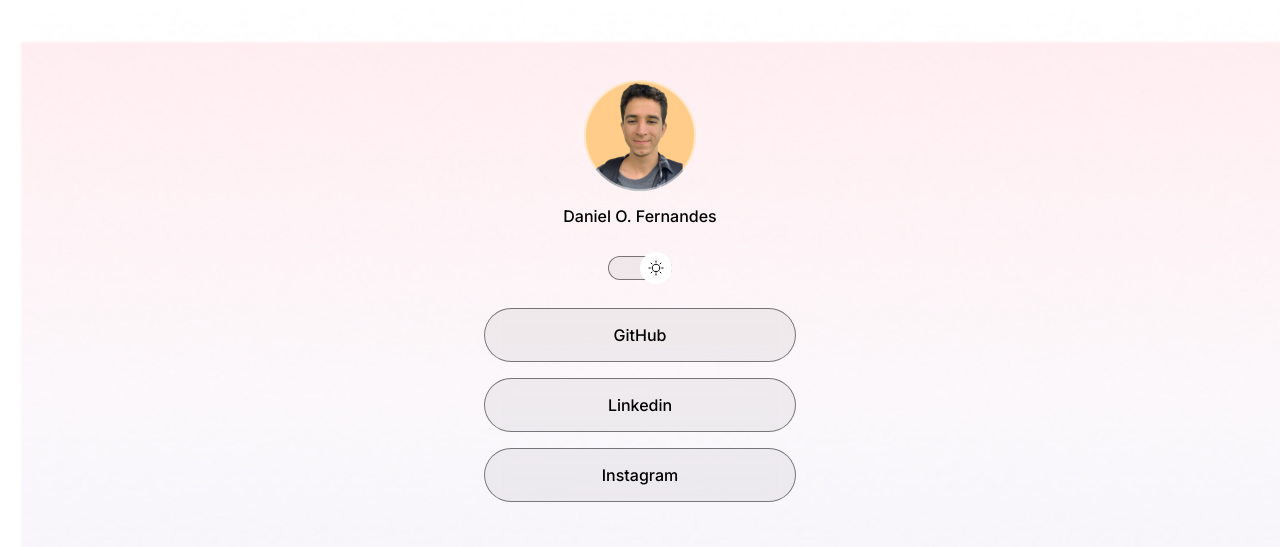
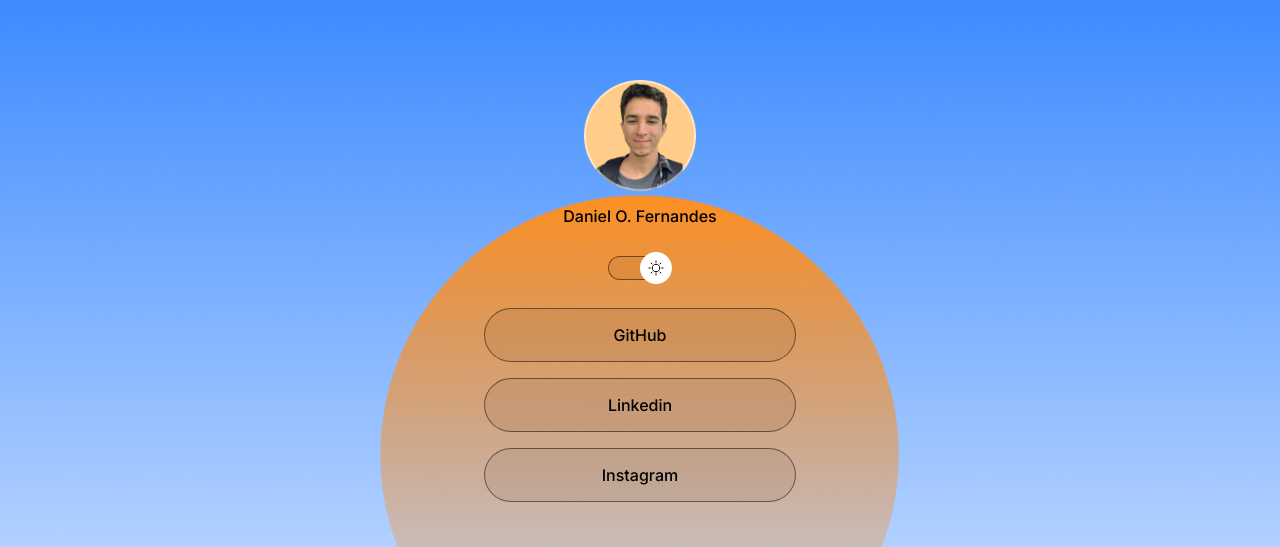
Before and after one commit to Danieu1/My_linktree, a plain HTML site: page index.html in a window 1280 px wide. Shown: the top 547 px of the page. Drawn offline with nearby package versions, Linux system fonts and the light colour scheme.

Commit message:
mudando o background baseado no media queries

```diff
--- a/style.css
+++ b/style.css
@@ -5,7 +5,7 @@
 }
 :root {
   --text-color: white;
-    --bg-url:  url(./assets/mobile_ligth.png);
+  --bg-url: url(./assets/mobile_ligth.png);
   --stroke-color: rgba(255, 255, 255, 0.5);
   --surface-color: rgba(255, 255, 255, 0.05);
   --surface-color-hover: rgba(0, 0, 0, 0.02);
@@ -28,8 +28,8 @@ body {
   background-position: top center;
   background-size: cover;
   */
-  background: var(--bg-url)
-  no-repeat top center/cover;
+  background: var(--bg-url) no-repeat top center/cover;
+  height: 100vh;
 }
 /*seletor * = aplica em todos elementos dentro do seletor */
 body * {
@@ -61,13 +61,13 @@ body * {
 
 /*switch*/
 
-#switch{
+#switch {
   position: relative;
   width: 64px;
 
   margin: 4px auto;
 }
-#switch button{
+#switch button {
   width: 32px;
   height: 32px;
   background: white var(--switch-bg-url) no-repeat center;
@@ -85,7 +85,7 @@ body * {
   left: initial;
 }
 
-#switch span{
+#switch span {
   display: block;
   width: 64px;
   height: 24px;
@@ -95,7 +95,6 @@ body * {
   -webkit-backdrop-filter: blur(4px);
   border-radius: 9999px;
 }
-
 
 /*Links*/
 ul {
@@ -128,11 +127,10 @@ ul li a {
 ul li a:hover {
   background: var(--surface-color-hover);
   border: 1.5px solid var(--text-color);
-
 }
 
 /*social-links*/
-#social-links{
+#social-links {
   display: flex; /*Deixar um ao lado do outro*/
   justify-content: center;
 
@@ -140,7 +138,7 @@ ul li a:hover {
 
   font-size: 24px;
 }
-#social-links a{
+#social-links a {
   display: flex;
   align-items: center;
   justify-content: center;
@@ -149,7 +147,7 @@ ul li a:hover {
   transition: background 0.2s;
   border-radius: 50%;
 }
-#social-links a:hover{
+#social-links a:hover {
   background: var(--highlight-color);
 }
 
@@ -158,3 +156,13 @@ footer {
   text-align: center;
   font-size: 14px;
 }
+
+/*Media queries*/
+@media (min-width: 700px) {
+  :root {
+    --bg-url: url(./assets/background_dark.png);
+  }
+  .light {
+    --bg-url: url(./assets/background_ligth_full.png);
+  }
+}
```
Lines whose indentation alone changed are shown as unchanged.
